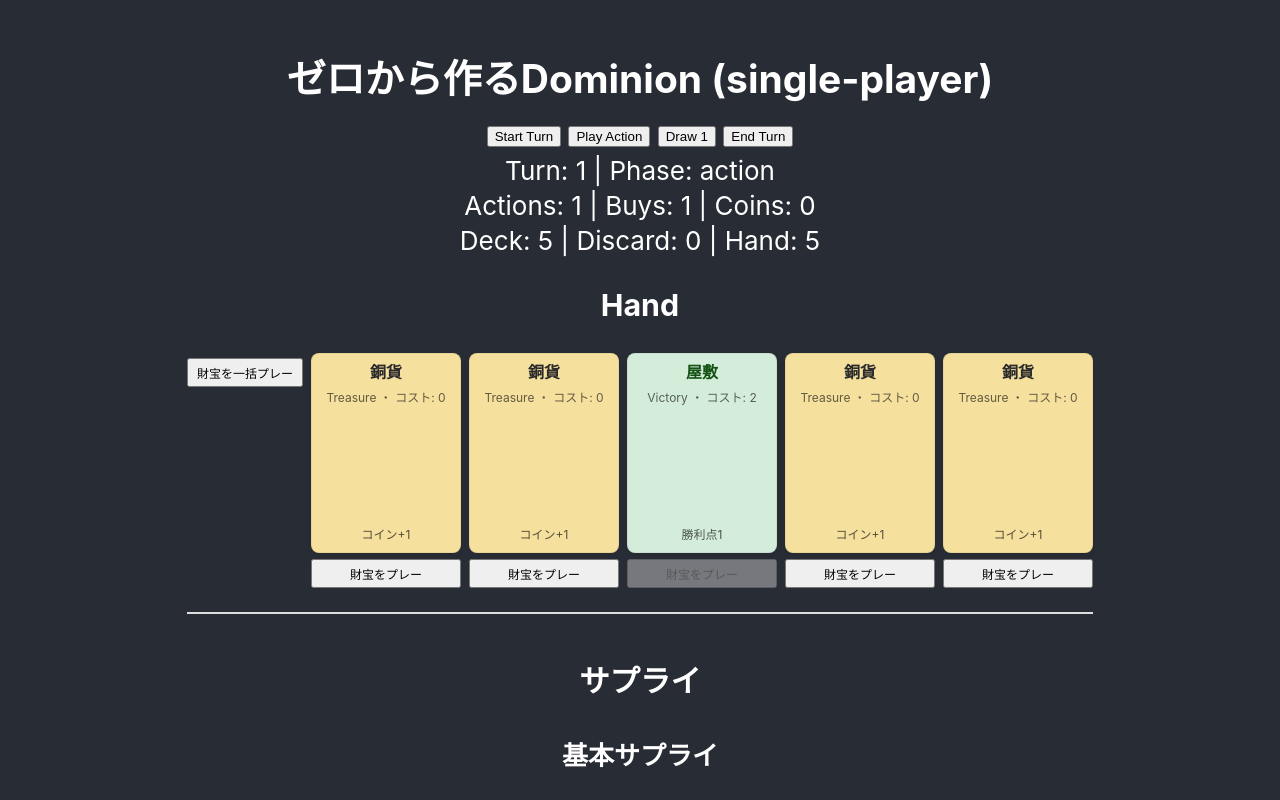
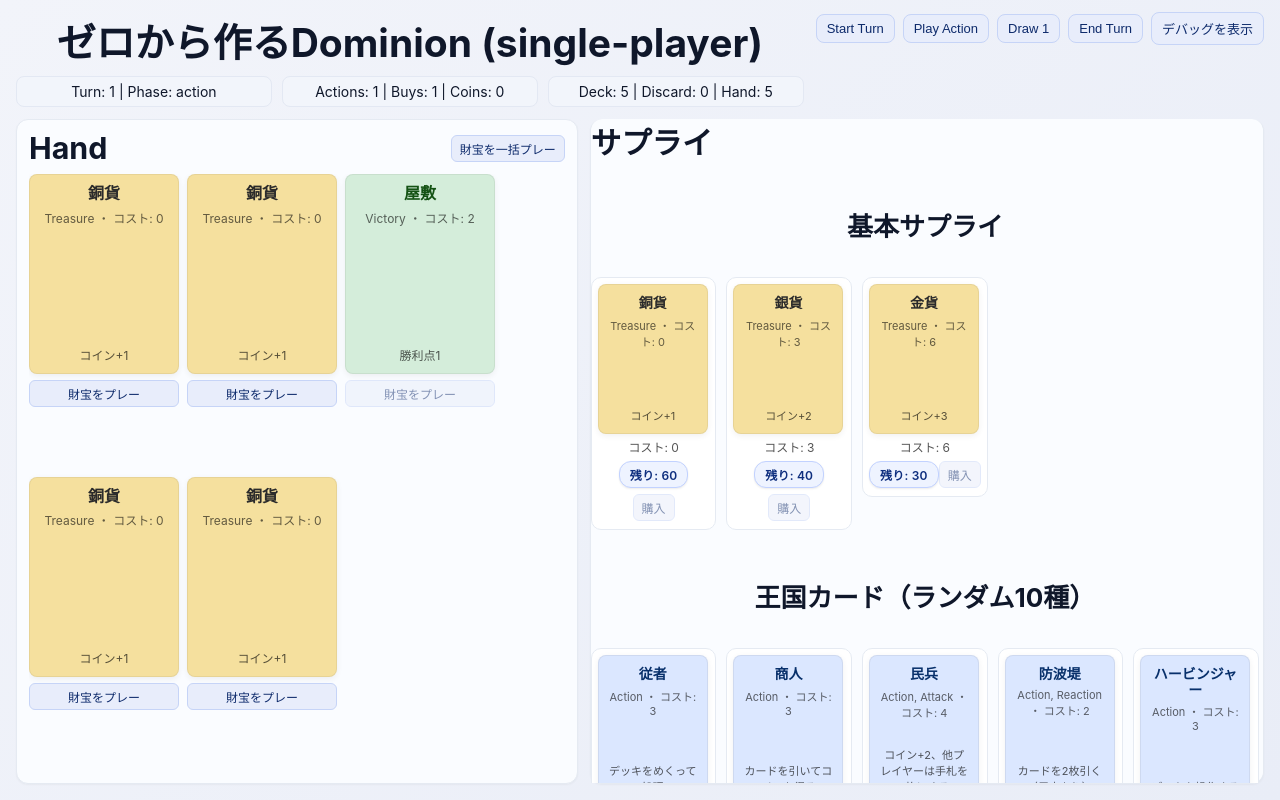
Before and after one commit to yuliicppy/my-dominion, a React (Create React App) app: page / in a window 1280 px wide. Shown: the top 800 px of the page. Built offline with nearby package versions, Linux system fonts and the light colour scheme.

Commit message:
UI調整

```diff
--- a/src/components/GameBoard.css
+++ b/src/components/GameBoard.css
@@ -1,27 +1,144 @@
 .gameboard-root {
-  padding: 16px;
+  height: 100vh;
+  max-width: 1400px;
+  margin: 0 auto;
+  padding: 12px 16px 16px;
+  box-sizing: border-box;
+  display: grid;
+  grid-template-rows: auto 1fr;
+  gap: 12px;
+  overflow: hidden;
+  background: linear-gradient(135deg, #f2f4fa, #e9edf7);
+  color: #0f172a;
 }
 
 .gameboard-title {
-  margin-bottom: 12px;
+  margin: 0 0 8px 0;
+}
+
+.top-bar {
+  display: flex;
+  align-items: flex-start;
+  justify-content: space-between;
+  gap: 12px;
+}
+
+.title-block {
+  flex: 1;
+  min-width: 0;
 }
 
 .controls-row {
-  margin-bottom: 8px;
+  display: flex;
+  flex-wrap: wrap;
+  gap: 8px;
+  margin: 0;
+  justify-content: flex-end;
+  align-items: center;
+}
+
+.controls-row button {
+  padding: 6px 10px;
+  font-size: 13px;
+  background: #e8edfb;
+  color: #0d2a6b;
+  border: 1px solid #c6d4f7;
+  border-radius: 8px;
+  transition: background 0.15s ease, transform 0.1s ease;
+}
+
+.controls-row button:hover:not(:disabled),
+.action-btn:hover:not(:disabled) {
+  background: #dbe6ff;
+}
+
+.controls-row button:active:not(:disabled),
+.action-btn:active:not(:disabled) {
+  transform: translateY(1px);
+}
+
+.controls-row button:disabled,
+.action-btn:disabled {
+  opacity: 0.5;
+  cursor: not-allowed;
+}
+
+.debug-toggle-btn {
+  background: #f6e8ff;
+  color: #3c0c6b;
+  border-color: #e0c4ff;
+}
+
+.status-grid {
+  display: grid;
+  grid-template-columns: repeat(3, minmax(0, 1fr));
+  gap: 6px 10px;
 }
 
 .status-row {
-  margin: 4px 0;
+  margin: 0;
+  padding: 6px 8px;
+  background: #f2f5fb;
+  border-radius: 8px;
+  border: 1px solid #e3e8f3;
+  font-size: 14px;
+  color: #0f172a;
 }
 
-.hand-area {
+.main-grid {
+  display: grid;
+  grid-template-columns: 1fr 1.2fr;
+  gap: 12px;
+  height: 100%;
+  min-height: 0;
+}
+
+.main-grid.show-debug {
+  grid-template-columns: 1fr 1.2fr 0.9fr;
+}
+
+.panel {
+  background: #f7f9fc;
+  border: 1px solid #e5eaf2;
+  border-radius: 12px;
+  padding: 10px 12px 12px;
+  box-shadow: 0 1px 2px rgba(0, 0, 0, 0.04);
+  display: flex;
+  flex-direction: column;
+  gap: 8px;
+  min-height: 0;
+  background: #fafcff;
+  color: #0f172a;
+}
+
+.panel-header {
+  display: flex;
+  align-items: center;
+  justify-content: space-between;
+  gap: 8px;
+}
+
+.panel-header h3 {
+  margin: 0;
+}
+
+.action-btn {
+  padding: 4px 8px;
+  font-size: 12px;
+  background: #e8edfb;
+  color: #0d2a6b;
+  border: 1px solid #c6d4f7;
+  border-radius: 6px;
+}
+
+.hand-panel .hand-area {
+  flex: 1;
+  min-height: 0;
+  overflow-y: auto;
   display: flex;
   flex-wrap: wrap;
   gap: 8px;
-}
-
-.hand-actions {
-  margin-bottom: 8px;
+  padding-right: 4px;
 }
 
 .hand-card {
@@ -30,30 +147,35 @@
   gap: 6px;
 }
 
-.action-btn {
-  padding: 4px 8px;
-  font-size: 12px;
-}
-
 .empty-text {
   color: #666;
 }
 
 .supply-section {
-  margin-top: 24px;
-  padding: 12px 0;
-  border-top: 2px solid #ddd;
+  margin-top: 0;
+  padding: 0;
+  border-top: 0;
+}
+
+.supply-scroll {
+  flex: 1;
+  min-height: 0;
+  overflow-y: auto;
+  display: flex;
+  flex-direction: column;
+  gap: 12px;
+  padding-right: 4px;
 }
 
 .supply-block {
-  margin-top: 12px;
+  margin-top: 0;
 }
 
 .supply-grid {
   display: grid;
-  gap: 12px;
+  gap: 10px;
   align-items: flex-start;
-  margin-top: 8px;
+  margin-top: 6px;
 }
 
 .supply-grid.basic {
@@ -61,12 +183,16 @@
 }
 
 .supply-grid.kingdom {
-  grid-template-columns: repeat(5, 1fr);
+  grid-template-columns: repeat(5, minmax(0, 1fr));
 }
 
 .supply-pile {
   text-align: center;
   position: relative;
+  background: #ffffff;
+  border: 1px solid #e5eaf2;
+  border-radius: 10px;
+  padding: 6px 6px 8px;
 }
 
 .supply-pile.empty {
@@ -77,6 +203,7 @@
   align-items: center;
   justify-content: center;
   color: #999;
+  background: #f7f8fb;
 }
 
 .pile-count {
@@ -100,13 +227,57 @@
 }
 
 .debug-section {
-  margin-top: 24px;
-  padding: 12px 0;
-  border-top: 1px solid #ddd;
+  margin-top: 0;
+  padding: 0;
+  border-top: 0;
 }
 
 .deck-grid {
-  display: flex;
+  flex: 1;
+  min-height: 0;
+  overflow-y: auto;
+  display: grid;
+  grid-template-columns: repeat(auto-fill, minmax(110px, 1fr));
   gap: 8px;
-  flex-wrap: wrap;
+  padding-right: 4px;
 }
+
+.deck-count {
+  margin: 0;
+  font-weight: 600;
+}
+
+@media (max-width: 1200px) {
+  .main-grid {
+    grid-template-columns: 1fr 1fr;
+    grid-auto-rows: minmax(0, 1fr);
+  }
+
+  .debug-section {
+    grid-column: 1 / -1;
+  }
+}
+
+@media (max-width: 900px) {
+  .gameboard-root {
+    height: auto;
+    overflow: visible;
+  }
+
+  .top-bar {
+    flex-direction: column;
+    align-items: flex-start;
+  }
+
+  .controls-row {
+    justify-content: flex-start;
+  }
+
+  .main-grid {
+    grid-template-columns: 1fr;
+  }
+
+  .status-grid {
+    grid-template-columns: repeat(auto-fit, minmax(180px, 1fr));
+  }
+}
--- a/src/components/GameBoard.tsx
+++ b/src/components/GameBoard.tsx
@@ -1,36 +1,47 @@
 // カードゲームのメインボードコンポーネント
 
-import React from 'react';
+import React, { useState } from 'react';
 import { useGame } from '../hooks/useGame';
 import Card from './Card';
 import './GameBoard.css';
 
 export default function GameBoard() {
+  const [showDebug, setShowDebug] = useState(false);
   const { state, drawCards, startTurn, endTurn, playAction, playTreasure, playAllTreasures, buyCard } = useGame();
 
   const canPlayAllTreasures = state.hand.some(c => c.types.includes('Treasure')) && (state.phase === 'action' || state.phase === 'buy');
 
   return (
     <div className="gameboard-root">
+      <header className="top-bar">
+        <div className="title-block">
           <h2 className="gameboard-title">ゼロから作るDominion (single-player)</h2>
-      <div className="controls-row">
-        <button onClick={() => startTurn()}>Start Turn</button>{' '}
-        <button onClick={() => playAction()}>Play Action</button>{' '}
-        <button onClick={() => drawCards(1)}>Draw 1</button>{' '}
-        <button onClick={() => endTurn()}>End Turn</button>
-      </div>
-
+          <div className="status-grid">
             <div className="status-row">Turn: {state.turn} | Phase: {state.phase}</div>
             <div className="status-row">Actions: {state.actions} | Buys: {state.buys} | Coins: {state.coins}</div>
             <div className="status-row">Deck: {state.deck.length} | Discard: {state.discard.length} | Hand: {state.hand.length}</div>
+          </div>
+        </div>
+        <div className="controls-row">
+          <button onClick={() => startTurn()}>Start Turn</button>
+          <button onClick={() => playAction()}>Play Action</button>
+          <button onClick={() => drawCards(1)}>Draw 1</button>
+          <button onClick={() => endTurn()}>End Turn</button>
+          <button onClick={() => setShowDebug(v => !v)}>
+            {showDebug ? 'デバッグを隠す' : 'デバッグを表示'}
+          </button>
+        </div>
+      </header>
 
+      <div className={`main-grid ${showDebug ? 'show-debug' : ''}`}>
+        <section className="hand-panel panel">
+          <div className="panel-header">
             <h3>Hand</h3>
-      <div className="hand-area">
-        <div className="hand-actions">
             <button className="action-btn" onClick={() => playAllTreasures()} disabled={!canPlayAllTreasures}>
               財宝を一括プレー
             </button>
           </div>
+          <div className="hand-area">
             {state.hand.map((c, i) => {
               const isTreasure = c.types.includes('Treasure');
               const canPlay = isTreasure && (state.phase === 'action' || state.phase === 'buy');
@@ -49,11 +60,15 @@
             })}
             {state.hand.length === 0 && <div className="empty-text">No cards in hand</div>}
           </div>
+        </section>
 
         {/* サプライ表示（メイン画面とは別） */}
-      <section className="supply-section">
+        <section className="supply-section panel">
+          <div className="panel-header">
             <h3>サプライ</h3>
+          </div>
 
+          <div className="supply-scroll">
             <div className="supply-block">
               <h4>基本サプライ</h4>
               <div className="supply-grid basic">
@@ -101,12 +116,16 @@
                 })}
               </div>
             </div>
+          </div>
         </section>
 
-      {/* デバッグ用: 山札を画面本体とは別に表示 */}
-      <aside className="debug-section">
+        {/* デバッグ用: 山札を画面本体とは別に表示（トグルで表示） */}
+        {showDebug && (
+          <aside className="debug-section panel">
+            <div className="panel-header">
               <h3>デバッグ — 山札 (Deck)</h3>
-        <div className="status-row deck-count">枚数: {state.deck.length}</div>
+              <div className="deck-count">枚数: {state.deck.length}</div>
+            </div>
             <div className="deck-grid">
               {state.deck.length === 0 && <div className="empty-text">山札が空です</div>}
               {state.deck.map((c, i) => (
@@ -116,6 +135,8 @@
               ))}
             </div>
           </aside>
+        )}
+      </div>
     </div>
   );
 }
```
Lines whose indentation alone changed are shown as unchanged.
